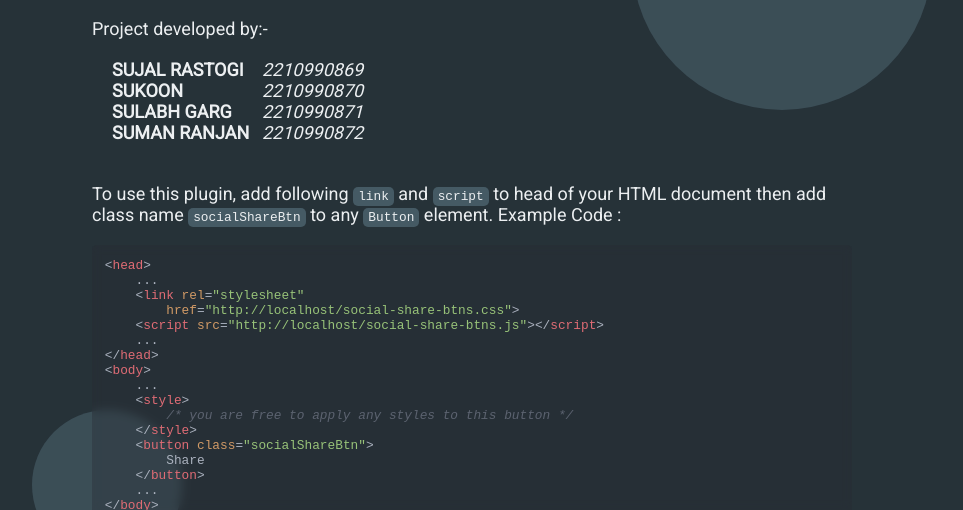
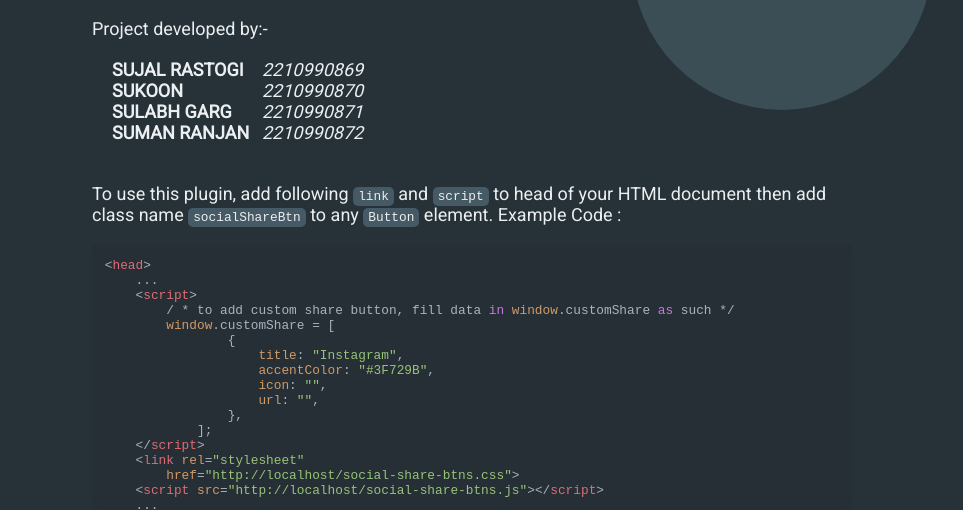
Before and after one commit to suk9669/fee-project, a plain HTML site: page index.html in a window 1280 px wide. Shown: the part 290-800 px from the top of the page, without its empty margins (168-1131 px from the left). Drawn offline with Linux system fonts and the light colour scheme.

Commit message:
Add files via upload

```diff
--- a/index.html
+++ b/index.html
@@ -14,8 +14,18 @@
         />
         <script src="./code-highlighter/highlight.min.js"></script>
 
+        <script>
+            window.customShare = [
+                {
+                    title: "Instagram",
+                    accentColor: "#3F729B",
+                    icon: `<svg xmlns="http://www.w3.org/2000/svg" viewBox="0 0 448 512"><path d="M224.1 141c-63.6 0-114.9 51.3-114.9 114.9s51.3 114.9 114.9 114.9S339 319.5 339 255.9 287.7 141 224.1 141zm0 189.6c-41.1 0-74.7-33.5-74.7-74.7s33.5-74.7 74.7-74.7 74.7 33.5 74.7 74.7-33.6 74.7-74.7 74.7zm146.4-194.3c0 14.9-12 26.8-26.8 26.8-14.9 0-26.8-12-26.8-26.8s12-26.8 26.8-26.8 26.8 12 26.8 26.8zm76.1 27.2c-1.7-35.9-9.9-67.7-36.2-93.9-26.2-26.2-58-34.4-93.9-36.2-37-2.1-147.9-2.1-184.9 0-35.8 1.7-67.6 9.9-93.9 36.1s-34.4 58-36.2 93.9c-2.1 37-2.1 147.9 0 184.9 1.7 35.9 9.9 67.7 36.2 93.9s58 34.4 93.9 36.2c37 2.1 147.9 2.1 184.9 0 35.9-1.7 67.7-9.9 93.9-36.2 26.2-26.2 34.4-58 36.2-93.9 2.1-37 2.1-147.8 0-184.8zM398.8 388c-7.8 19.6-22.9 34.7-42.6 42.6-29.5 11.7-99.5 9-132.1 9s-102.7 2.6-132.1-9c-19.6-7.8-34.7-22.9-42.6-42.6-11.7-29.5-9-99.5-9-132.1s-2.6-102.7 9-132.1c7.8-19.6 22.9-34.7 42.6-42.6 29.5-11.7 99.5-9 132.1-9s102.7-2.6 132.1 9c19.6 7.8 34.7 22.9 42.6 42.6 11.7 29.5 9 99.5 9 132.1s2.7 102.7-9 132.1z"/></svg>`,
+                    url: "",
+                },
+            ];
+        </script>
+        <script src="./social-share-btns.js"></script>
         <link rel="stylesheet" href="./social-share-btns.css" />
-        <script src="./social-share-btns.js"></script>
     </head>
     <body>
         <div class="whole">
--- a/index.js
+++ b/index.js
@@ -2,6 +2,17 @@ const addExampleHTML = () => {
     const codeBlock = document.querySelector("#codeBlock");
     const exampleHTMLtext = `<head>
     ...
+    <script>
+        / * to add custom share button, fill data in window.customShare as such */
+        window.customShare = [
+                {
+                    title: "Instagram",
+                    accentColor: "#3F729B",
+                    icon: "",
+                    url: "",
+                },
+            ];
+    </script>
     <link rel="stylesheet"
         href="${
             window.location.href.split("/").slice(0, -1).join("/") +
--- a/social-share-btns.js
+++ b/social-share-btns.js
@@ -48,6 +48,8 @@ const fillData = [
         )}&amp;body=${window.encodeURIComponent(window.location.href)}`,
     },
 ];
+if (window.customShare && window.customShare instanceof Array)
+    fillData.push(...window.customShare);
 
 const populateSocialBtns = () => {
     const cont = document.querySelector(
```
